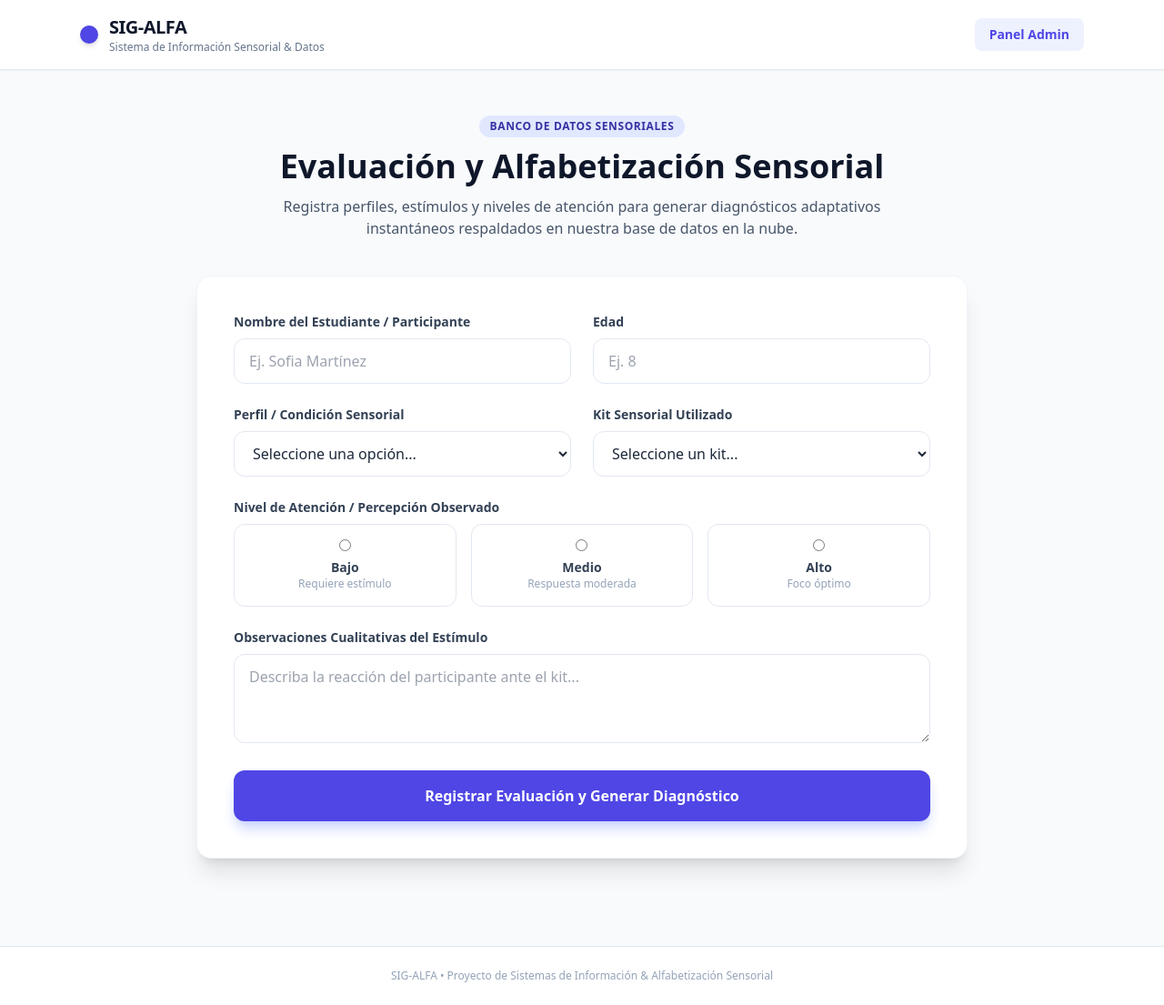
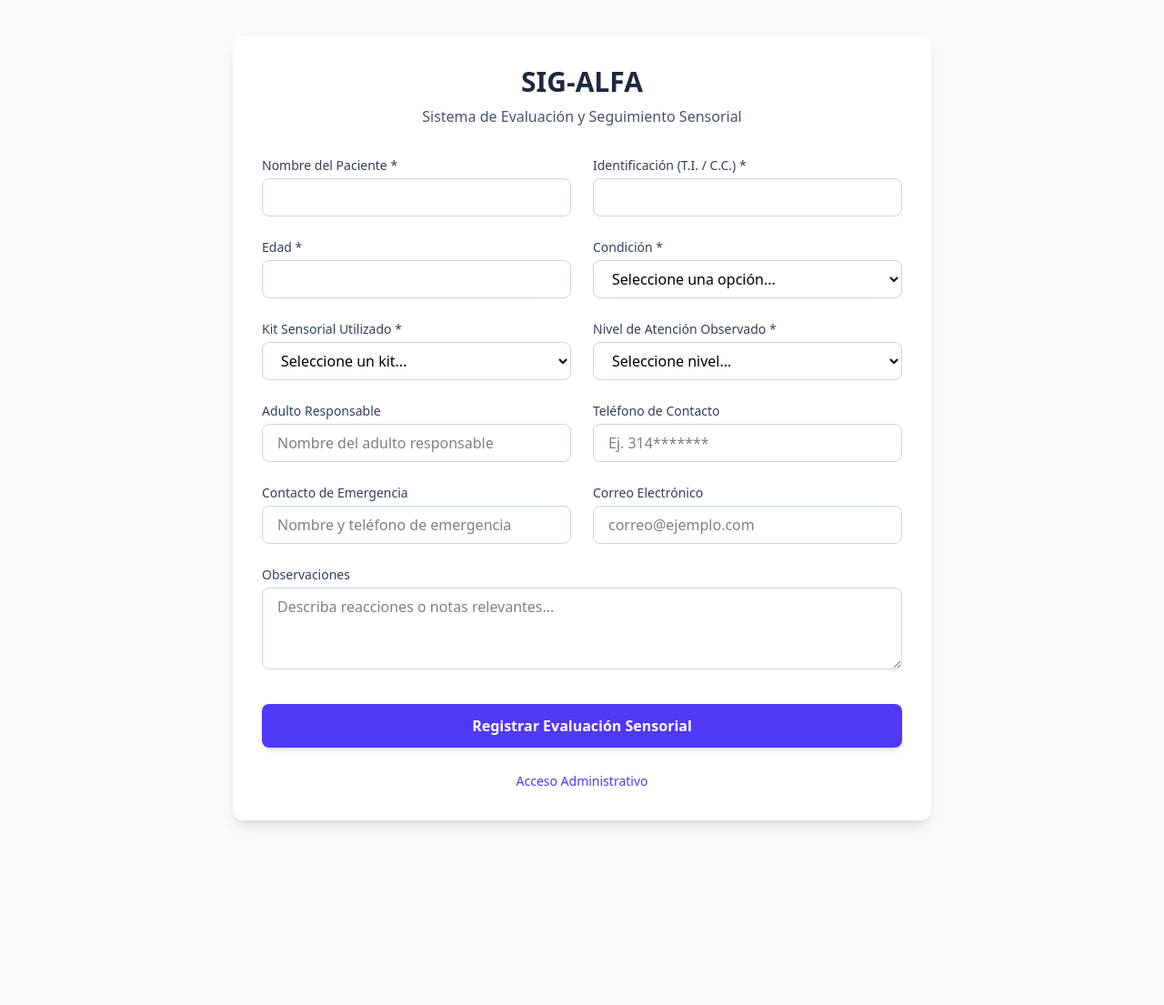
Before and after one commit to Dimar-eng/sig_alfa_web, a Flask app: page / in a window 1280 px wide. Shown: the whole page at 91% size. After the commit the page ends 909 px from the top, so only its background shows below. Run offline with Flask 3, Linux system fonts and the light colour scheme; some libraries are stand-ins or nearby versions.

Commit message:
Actualizar con campos de identificacion, contacto y fecha

```diff
--- a/app.py
+++ b/app.py
@@ -5,24 +5,49 @@ import os
 app = Flask(__name__)
 app.secret_key = os.environ.get('SECRET_KEY', 'sig_alfa_clave_secreta_admin')
 
-# Conexión a la base de datos PostgreSQL
 DATABASE_URL = os.environ.get('DATABASE_URL') or 'postgresql://postgres:DMR007@localhost:5432/sig_alfa'
+
 def get_db_connection():
-    conn = psycopg2.connect(DATABASE_URL)
-    return conn
+    return psycopg2.connect(DATABASE_URL)
 
-# Función para generar diagnóstico inmediato
+def init_db():
+    try:
+        conn = get_db_connection()
+        cur = conn.cursor()
+        cur.execute("""
+            CREATE TABLE IF NOT EXISTS evaluaciones_sensoriales (
+                id SERIAL PRIMARY KEY,
+                nombre_estudiante VARCHAR(100) NOT NULL,
+                identificacion VARCHAR(50),
+                edad INT NOT NULL,
+                condicion VARCHAR(50) NOT NULL,
+                kit_utilizado VARCHAR(100) NOT NULL,
+                nivel_atencion VARCHAR(20) NOT NULL,
+                adulto_responsable VARCHAR(100),
+                telefono VARCHAR(20),
+                contacto_emergencia VARCHAR(100),
+                email VARCHAR(100),
+                observaciones TEXT,
+                fecha_registro TIMESTAMP DEFAULT CURRENT_TIMESTAMP
+            );
+        """)
+        conn.commit()
+        cur.close()
+        conn.close()
+    except Exception as e:
+        print(f"Error inicializando la base de datos: {e}")
+
+init_db()
+
 def calcular_diagnostico(kit, atencion, condicion):
     niveles = {"Alto": 90, "Medio": 65, "Bajo": 40}
     score = niveles.get(atencion, 50)
-
     recomendaciones = {
         "TDAH": "Se recomienda sesiones cortas de 10-15 min utilizando kits táctiles de alta textura para mantener el foco.",
         "Autismo": "Utilizar estímulos auditivos y visuales de baja intensidad para evitar sobrecarga sensorial.",
         "Desarrollo Típico": "Implementar dinámicas integrales que combinen estimulación visual y motriz fina.",
         "Síndrome de Down": "Reforzar actividades de coordinación oculo-manual mediante kits de formas geométricas."
     }
-
     rec = recomendaciones.get(condicion, "Mantener seguimiento continuo con los kits de apoyo sensorial.")
     return score, rec
 
@@ -34,10 +59,15 @@ def index():
 def guardar():
     if request.method == 'POST':
         nombre = request.form.get('nombre_estudiante')
+        identificacion = request.form.get('identificacion')
         edad = request.form.get('edad')
         condicion = request.form.get('condicion')
         kit = request.form.get('kit_utilizado')
         atencion = request.form.get('nivel_atencion')
+        adulto = request.form.get('adulto_responsable')
+        telefono = request.form.get('telefono')
+        emergencia = request.form.get('contacto_emergencia')
+        email = request.form.get('email')
         observaciones = request.form.get('observaciones')
 
         score, recomendacion = calcular_diagnostico(kit, atencion, condicion)
@@ -47,9 +77,9 @@ def guardar():
             cur = conn.cursor()
             cur.execute("""
                 INSERT INTO evaluaciones_sensoriales
-                (nombre_estudiante, edad, condicion, kit_utilizado, nivel_atencion, observaciones)
-                VALUES (%s, %s, %s, %s, %s, %s)
-            """, (nombre, edad, condicion, kit, atencion, observaciones))
+                (nombre_estudiante, identificacion, edad, condicion, kit_utilizado, nivel_atencion, adulto_responsable, telefono, contacto_emergencia, email, observaciones)
+                VALUES (%s, %s, %s, %s, %s, %s, %s, %s, %s, %s, %s)
+            """, (nombre, identificacion, edad, condicion, kit, atencion, adulto, telefono, emergencia, email, observaciones))
             conn.commit()
             cur.close()
             conn.close()
--- a/templates/index.html
+++ b/templates/index.html
@@ -3,125 +3,112 @@
 <head>
     <meta charset="UTF-8">
     <meta name="viewport" content="width=device-width, initial-scale=1.0">
-    <title>SIG-ALFA | Banco de Datos y Alfabetización Sensorial</title>
-    <script src="https://cdn.tailwindcss.com"></script>
+    <title>SIG-ALFA - Evaluación Sensorial</title>
+    <script src="https://cdn.jsdelivr.net/npm/@tailwindcss/browser@4"></script>
 </head>
-<body class="bg-slate-50 text-slate-800 font-sans antialiased min-h-screen flex flex-col justify-between">
-
-    <!-- Header / Navbar -->
-    <header class="bg-white border-b border-slate-200 sticky top-0 z-50 shadow-sm">
-        <div class="max-w-6xl mx-auto px-6 py-4 flex justify-between items-center">
-            <div class="flex items-center space-x-3">
-                <div class="bg-indigo-600 text-white p-2.5 rounded-xl font-bold text-xl shadow-md"></div>
-                <div>
-                    <h1 class="text-xl font-extrabold text-slate-900 tracking-tight">SIG-ALFA</h1>
-                    <p class="text-xs text-slate-500 font-medium">Sistema de Información Sensorial & Datos</p>
-                </div>
-            </div>
-            <nav class="flex items-center space-x-4">
-                <a href="/login" class="text-sm font-semibold text-indigo-600 hover:text-indigo-800 bg-indigo-50 px-4 py-2 rounded-lg transition">Panel Admin</a>
-            </nav>
-        </div>
-    </header>
-
-    <!-- Main Content -->
-    <main class="max-w-4xl mx-auto px-6 py-12 flex-grow w-full">
-
-        <!-- Hero Section -->
-        <div class="text-center mb-10">
-            <span class="inline-block bg-indigo-100 text-indigo-800 text-xs font-bold px-3 py-1 rounded-full uppercase tracking-wider mb-3">Banco de Datos Sensoriales</span>
-            <h2 class="text-3xl md:text-4xl font-extrabold text-slate-900 mb-3">Evaluación y Alfabetización Sensorial</h2>
-            <p class="text-slate-600 max-w-2xl mx-auto text-base">Registra perfiles, estímulos y niveles de atención para generar diagnósticos adaptativos instantáneos respaldados en nuestra base de datos en la nube.</p>
+<body class="bg-slate-50 min-h-screen py-10 px-4">
+    <div class="max-w-3xl mx-auto bg-white rounded-xl shadow-lg p-8">
+        <div class="text-center mb-8">
+            <h1 class="text-3xl font-bold text-slate-800">SIG-ALFA</h1>
+            <p class="text-slate-600 mt-2">Sistema de Evaluación y Seguimiento Sensorial</p>
         </div>
 
-        <!-- Form Card -->
-        <div class="bg-white shadow-xl rounded-2xl border border-slate-100 overflow-hidden p-8 md:p-10">
         <form action="/guardar" method="POST" class="space-y-6">
+            <div class="grid grid-cols-1 md:grid-cols-2 gap-6">
+                <!-- Nombre del Paciente -->
+                <div>
+                    <label class="block text-sm font-medium text-slate-700 mb-1">Nombre del Paciente *</label>
+                    <input type="text" name="nombre_paciente" required class="w-full px-4 py-2 border border-slate-300 rounded-lg focus:ring-2 focus:ring-indigo-500 focus:outline-none">
+                </div>
 
-                <div class="grid grid-cols-1 md:grid-cols-2 gap-6">
-                    <!-- Nombre -->
+                <!-- Identificación -->
                 <div>
-                        <label class="block text-sm font-semibold text-slate-700 mb-2">Nombre del Estudiante / Participante</label>
-                        <input type="text" name="nombre_estudiante" required placeholder="Ej. Sofia Martínez"
-                            class="w-full px-4 py-3 rounded-xl border border-slate-200 focus:ring-2 focus:ring-indigo-500 focus:outline-none transition">
+                    <label class="block text-sm font-medium text-slate-700 mb-1">Identificación (T.I. / C.C.) *</label>
+                    <input type="text" name="identificacion" required class="w-full px-4 py-2 border border-slate-300 rounded-lg focus:ring-2 focus:ring-indigo-500 focus:outline-none">
                 </div>
 
                 <!-- Edad -->
                 <div>
-                        <label class="block text-sm font-semibold text-slate-700 mb-2">Edad</label>
-                        <input type="number" name="edad" required placeholder="Ej. 8"
-                            class="w-full px-4 py-3 rounded-xl border border-slate-200 focus:ring-2 focus:ring-indigo-500 focus:outline-none transition">
-                    </div>
+                    <label class="block text-sm font-medium text-slate-700 mb-1">Edad *</label>
+                    <input type="number" name="edad" required min="1" max="120" class="w-full px-4 py-2 border border-slate-300 rounded-lg focus:ring-2 focus:ring-indigo-500 focus:outline-none">
                 </div>
 
-                <div class="grid grid-cols-1 md:grid-cols-2 gap-6">
-                    <!-- Condición / Perfil -->
+                <!-- Condición -->
                 <div>
-                        <label class="block text-sm font-semibold text-slate-700 mb-2">Perfil / Condición Sensorial</label>
-                        <select name="condicion" required class="w-full px-4 py-3 rounded-xl border border-slate-200 focus:ring-2 focus:ring-indigo-500 focus:outline-none bg-white transition">
-                            <option value="" disabled selected>Seleccione una opción...</option>
-                            <option value="TDAH">TDAH (Déficit de Atención)</option>
-                            <option value="Autismo">Espectro Autista (TEA)</option>
-                            <option value="Desarrollo Típico">Desarrollo Típico / Estándar</option>
+                    <label class="block text-sm font-medium text-slate-700 mb-1">Condición *</label>
+                    <select name="condicion" required class="w-full px-4 py-2 border border-slate-300 rounded-lg focus:ring-2 focus:ring-indigo-500 focus:outline-none">
+                        <option value="">Seleccione una opción...</option>
+                        <option value="TDAH">TDAH</option>
+                        <option value="Autismo">Autismo (TEA)</option>
                         <option value="Síndrome de Down">Síndrome de Down</option>
+                        <option value="Desarrollo Típico">Desarrollo Típico</option>
                     </select>
                 </div>
 
-                    <!-- Kit Sensorial -->
+                <!-- Kit Utilizado -->
                 <div>
-                        <label class="block text-sm font-semibold text-slate-700 mb-2">Kit Sensorial Utilizado</label>
-                        <select name="kit_utilizado" required class="w-full px-4 py-3 rounded-xl border border-slate-200 focus:ring-2 focus:ring-indigo-500 focus:outline-none bg-white transition">
-                            <option value="" disabled selected>Seleccione un kit...</option>
-                            <option value="Kit Táctil (Texturas y Rugosidades)">Kit Táctil (Texturas y Rugosidades)</option>
-                            <option value="Kit Auditivo (Frecuencias y Sonidos)">Kit Auditivo (Frecuencias y Sonidos)</option>
-                            <option value="Kit Visual (Formas y Contraste)">Kit Visual (Formas y Contraste)</option>
-                            <option value="Kit Olfativo (Aromas y Esencias)">Kit Olfativo (Aromas y Esencias)</option>
+                    <label class="block text-sm font-medium text-slate-700 mb-1">Kit Sensorial Utilizado *</label>
+                    <select name="kit_utilizado" required class="w-full px-4 py-2 border border-slate-300 rounded-lg focus:ring-2 focus:ring-indigo-500 focus:outline-none">
+                        <option value="">Seleccione un kit...</option>
+                        <option value="Kit Táctil de Alta Textura">Kit Táctil de Alta Textura</option>
+                        <option value="Kit Auditivo y Visual Suave">Kit Auditivo y Visual Suave</option>
+                        <option value="Kit Motriz Fina y Formas">Kit Motriz Fina y Formas</option>
+                        <option value="Kit Dinámico Integral">Kit Dinámico Integral</option>
                     </select>
-                    </div>
                 </div>
 
                 <!-- Nivel de Atención -->
                 <div>
-                    <label class="block text-sm font-semibold text-slate-700 mb-2">Nivel de Atención / Percepción Observado</label>
-                    <div class="grid grid-cols-3 gap-4">
-                        <label class="border border-slate-200 rounded-xl p-4 text-center cursor-pointer hover:bg-indigo-50 hover:border-indigo-300 transition flex flex-col items-center">
-                            <input type="radio" name="nivel_atencion" value="Bajo" required class="mb-2 text-indigo-600 focus:ring-indigo-500">
-                            <span class="text-sm font-bold text-slate-700">Bajo</span>
-                            <span class="text-xs text-slate-400">Requiere estímulo</span>
-                        </label>
-                        <label class="border border-slate-200 rounded-xl p-4 text-center cursor-pointer hover:bg-indigo-50 hover:border-indigo-300 transition flex flex-col items-center">
-                            <input type="radio" name="nivel_atencion" value="Medio" class="mb-2 text-indigo-600 focus:ring-indigo-500">
-                            <span class="text-sm font-bold text-slate-700">Medio</span>
-                            <span class="text-xs text-slate-400">Respuesta moderada</span>
-                        </label>
-                        <label class="border border-slate-200 rounded-xl p-4 text-center cursor-pointer hover:bg-indigo-50 hover:border-indigo-300 transition flex flex-col items-center">
-                            <input type="radio" name="nivel_atencion" value="Alto" class="mb-2 text-indigo-600 focus:ring-indigo-500">
-                            <span class="text-sm font-bold text-slate-700">Alto</span>
-                            <span class="text-xs text-slate-400">Foco óptimo</span>
-                        </label>
+                    <label class="block text-sm font-medium text-slate-700 mb-1">Nivel de Atención Observado *</label>
+                    <select name="nivel_atencion" required class="w-full px-4 py-2 border border-slate-300 rounded-lg focus:ring-2 focus:ring-indigo-500 focus:outline-none">
+                        <option value="">Seleccione nivel...</option>
+                        <option value="Alto">Alto</option>
+                        <option value="Medio">Medio</option>
+                        <option value="Bajo">Bajo</option>
+                    </select>
+                </div>
+
+                <!-- Adulto Responsable -->
+                <div>
+                    <label class="block text-sm font-medium text-slate-700 mb-1">Adulto Responsable</label>
+                    <input type="text" name="adulto_responsable" class="w-full px-4 py-2 border border-slate-300 rounded-lg focus:ring-2 focus:ring-indigo-500 focus:outline-none" placeholder="Nombre del adulto responsable">
+                </div>
+
+                <!-- Teléfono -->
+                <div>
+                    <label class="block text-sm font-medium text-slate-700 mb-1">Teléfono de Contacto</label>
+                    <input type="tel" name="telefono" class="w-full px-4 py-2 border border-slate-300 rounded-lg focus:ring-2 focus:ring-indigo-500 focus:outline-none" placeholder="Ej. 314*******">
+                </div>
+
+                <!-- Contacto de Emergencia -->
+                <div>
+                    <label class="block text-sm font-medium text-slate-700 mb-1">Contacto de Emergencia</label>
+                    <input type="text" name="contacto_emergencia" class="w-full px-4 py-2 border border-slate-300 rounded-lg focus:ring-2 focus:ring-indigo-500 focus:outline-none" placeholder="Nombre y teléfono de emergencia">
+                </div>
+
+                <!-- Email -->
+                <div>
+                    <label class="block text-sm font-medium text-slate-700 mb-1">Correo Electrónico</label>
+                    <input type="email" name="email" class="w-full px-4 py-2 border border-slate-300 rounded-lg focus:ring-2 focus:ring-indigo-500 focus:outline-none" placeholder="correo@ejemplo.com">
                 </div>
             </div>
 
             <!-- Observaciones -->
             <div>
-                    <label class="block text-sm font-semibold text-slate-700 mb-2">Observaciones Cualitativas del Estímulo</label>
-                    <textarea name="observaciones" rows="3" placeholder="Describa la reacción del participante ante el kit..."
-                        class="w-full px-4 py-3 rounded-xl border border-slate-200 focus:ring-2 focus:ring-indigo-500 focus:outline-none transition"></textarea>
+                <label class="block text-sm font-medium text-slate-700 mb-1">Observaciones</label>
+                <textarea name="observaciones" rows="3" class="w-full px-4 py-2 border border-slate-300 rounded-lg focus:ring-2 focus:ring-indigo-500 focus:outline-none" placeholder="Describa reacciones o notas relevantes..."></textarea>
             </div>
 
-                <!-- Submit Button -->
-                <button type="submit" class="w-full bg-indigo-600 hover:bg-indigo-700 text-white font-bold py-4 rounded-xl shadow-lg shadow-indigo-200 transition duration-200 text-center text-base">
-                    Registrar Evaluación y Generar Diagnóstico
+            <div class="pt-2">
+                <button type="submit" class="w-full bg-indigo-600 text-white font-semibold py-3 px-6 rounded-lg hover:bg-indigo-700 transition duration-200 shadow-md">
+                    Registrar Evaluación Sensorial
                 </button>
+            </div>
+        </form>
 
-            </form>
+        <div class="text-center mt-6">
+            <a href="/login" class="text-sm text-indigo-600 hover:underline">Acceso Administrativo</a>
         </div>
-    </main>
-
-    <!-- Footer -->
-    <footer class="bg-white border-t border-slate-200 mt-12 py-6 text-center text-xs text-slate-400">
-        <p>SIG-ALFA • Proyecto de Sistemas de Información & Alfabetización Sensorial</p>
-    </footer>
-
+    </div>
 </body>
 </html>
```
Also changed, not shown: templates/admin.html (+47 -63 lines). Lines whose indentation alone changed are shown as unchanged.
